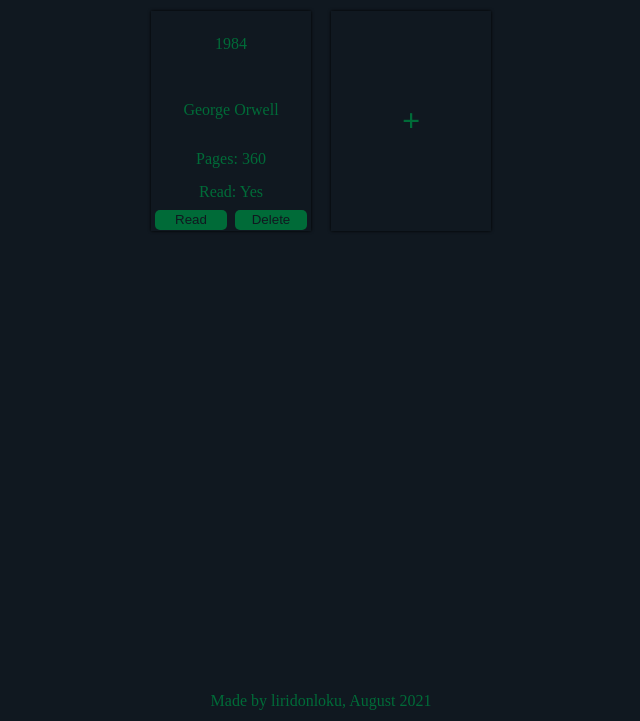
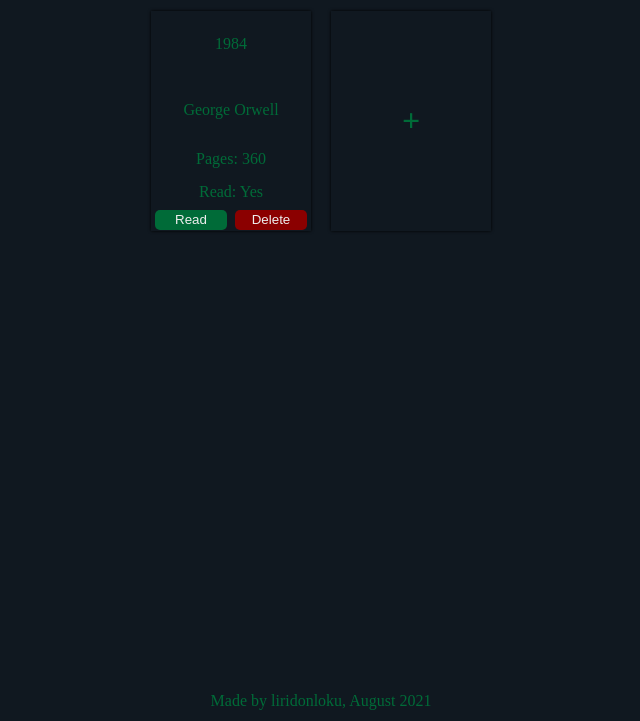
Before and after one commit to liridonloku/library, a plain HTML site: page index.html in a window 1280 px wide. Shown: the part 79-800 px from the top of the page, without its empty margins (319-959 px from the left). Drawn offline with Linux system fonts and the light colour scheme.

Commit message:
Change read & delete button colors

```diff
--- a/app.js
+++ b/app.js
@@ -57,6 +57,7 @@ function createBookElement(object){
     const deleteButton = document.createElement('button');
     deleteButton.textContent = 'Delete';
     deleteButton.setAttribute('data', myLibrary.indexOf(object).toString());
+    deleteButton.setAttribute('id', 'delete-button');
     deleteButton.addEventListener('click', deleteBook);
     const buttonsDiv = document.createElement('div');
     buttonsDiv.appendChild(readButton);
--- a/style.css
+++ b/style.css
@@ -122,7 +122,11 @@ body{
     width: 45%;
     height: 90%;
     background-color: var(--dark-green);
-    color: var(--black);
+    color: #eee;
+}
+
+#delete-button{
+    background-color: darkred;
 }
 
 .footer{
```
